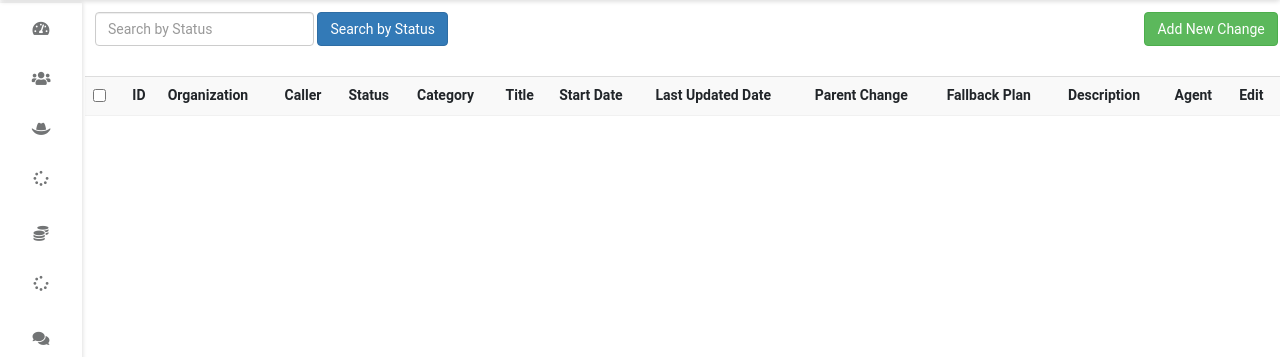
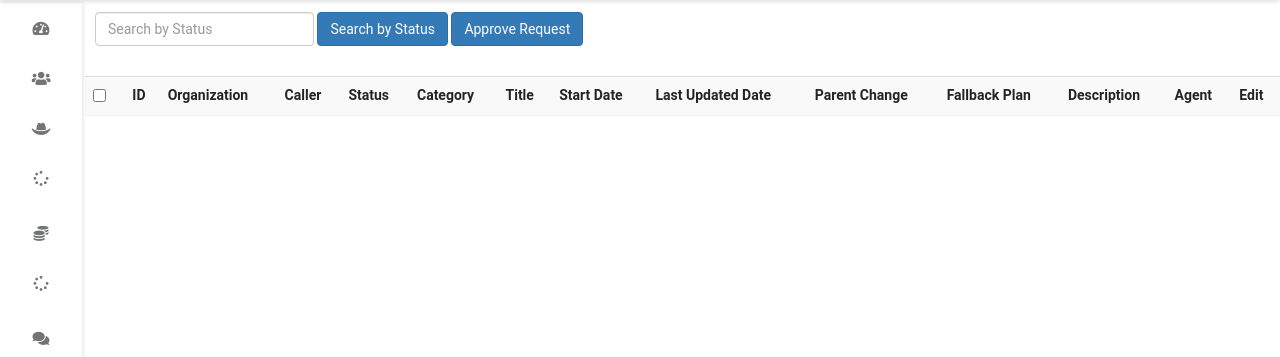
Before and after one commit to VidyaR03/Ola_itsm, a Django app: page /cadd in a window 1280 px wide; the page is wider, and only the part inside the window is pictured. Shown: the part 63-420 px from the top of that part. Run offline with Django 4.2, Linux system fonts and the light colour scheme; the visitor is signed in with stand-in values (Sample User, id 1); lists and menus that the app fills with data are empty; some libraries are stand-ins or nearby versions.

Commit message:
Approval Changes

```diff
--- a/ticketing_tool/techticket/techticket/settings.py
+++ b/ticketing_tool/techticket/techticket/settings.py
@@ -176,7 +176,7 @@ EMAIL_BACKEND = 'django.core.mail.backends.smtp.EmailBackend'
 EMAIL_PORT = 465
 EMAIL_HOST = 'mail.supremecluster.com'
 EMAIL_HOST_USER = 'ankush.n@olatechs.com'
-EMAIL_HOST_PASSWORD = '***********'
+EMAIL_HOST_PASSWORD = 'Contact@1234'
 EMAIL_USE_SSL=True
 
 # CRONJOBS = [
--- a/ticketing_tool/techticket/tool/templates/tool/newchange.html
+++ b/ticketing_tool/techticket/tool/templates/tool/newchange.html
@@ -7,11 +7,13 @@
     <form action="" method="get" class="form-inline"  style="display: inline-block; margin-top: 10px; margin-left: 10px;">
       <input type="text" class="form-control" name="searchstatus" placeholder="Search by Status">
       <input type="submit" class="btn btn-primary " value="Search by Status">
+      <button type="submit" id="approve_btn" class="btn btn-primary">Approve Request</button>
     </form>
     <div style="display: inline-block; position: relative; left: 58%;">
       <a href="#addcl_New_changeModal" class="btn btn-success" data-toggle="modal"><span>Add New Change</span></a>
       <button type="submit" id="delete_btn" class="btn btn-danger">Delete Change</button>
       <a href="#assign_changeModal" class="btn btn-primary" data-toggle="modal"><span>Assign Change</span></a>
+
     </div>
   </div>
 
@@ -384,6 +386,46 @@
     }
   });
 </script>
+<!-- For Approve Change -->
+<script>
+  $(document).ready(function () {
+    $('#approve_btn').click(function () {
+      if (confirm('Are You Sure You Want to Approve Change?')) {
+        var id = [];
+        var csrf = $('input[name=csrfmiddlewaretoken]').val();
+        $(':checkbox:checked').each(function (i) {
+          id[i] = $(this).val()
+        })
+        if (id.length === 0) {
+          alert("please select Change Which u want to assign?")
+        } else {
+          console.log(id)
+          var p = document.getElementById('select_person').value
+          $.ajax({
+            url: "{% url 'sendMail' %}",
+            method: "POST",
+            data: {
+              id,
+              p,
+              csrfmiddlewaretoken: csrf
+            },
+            success: function (response) {
+              alert("success")
+              location.reload();
+              for (var i = 0; i < id.length; i++) {
+                var error = $(response).find('#error_text')
+                var error_class = $(error).attr('class')
+                $('#error').addClass(error_class)
+                $('#error').text(error.text())
+                $('tr#' + id[i] + '').fadeOut('slow');
+              }
+            },
+          })
+        }
+      }
+    })
+  })
+</script>
 
 
 <!-- </html> -->
--- a/ticketing_tool/techticket/tool/urls.py
+++ b/ticketing_tool/techticket/tool/urls.py
@@ -184,6 +184,8 @@ urlpatterns = [
     path('osvEdit', views.osvEdit, name='osvEdit'),
     path('osvUpdate/<str:id>', views.osvUpdate, name='osvUpdate'),
     path('osvDelete/<str:id>', views.osvDelete, name='osvDelete'),
+    path('sendMail', views.send_approval_Mail, name='sendMail'),
+
 
 
     #URL For Network Device
--- a/ticketing_tool/techticket/tool/views.py
+++ b/ticketing_tool/techticket/tool/views.py
@@ -1151,6 +1151,25 @@ def assign_changeModal(request):
     return render(request, 'tool/tassign.html', context)
 
 
+
+#############################################################
+
+##########Approve Change############333
+def send_approval_Mail(request):
+    if request.method == "POST":
+        list_id = request.POST.getlist('id[]')
+        change_approve = cl_New_change.objects.filter(id=list_id[0]).first()
+
+        print(change_approve.txt_description)
+        subject = 'Welcome to Olatech Solutions'
+        message = f'Please approve Following Change for further process. Change ID : "{list_id[0]}" Change Discription : "{change_approve.txt_description}" '
+        print(message)
+        sender = settings.EMAIL_HOST_USER
+        recepient = ['ankush.n@olatechs.com', 'mangesh.b@olatechs.com', 'kajal.p@olatechs.com']
+        send_mail(subject, message, sender, recepient, fail_silently=False)
+    return render(request, 'tool/approve_change.html')
+
+
 #############################################################
 
 @login_required(login_url='/login_render/')
@@ -1183,7 +1202,7 @@ def user_request(request):
 def escalation(ur):
     escalated_ur = []
     for req in ur:
-        if datetime.date(req.dt_escalation_date) < datetime.date(datetime.now()) and req.ch_agent == 'Deallocate':
+        if datetime.date(req.dt_escalation_date) < datetime.date(datetime.now()) and req.ch_assign_agent == 'Deallocate':
             escalated_ur.append(req)
         elif datetime.date(req.dt_escalation_date) == datetime.date(datetime.now()) and datetime.time(req.dt_escalation_date) < datetime.time(datetime.now()):
             escalated_ur.append(req)
```
